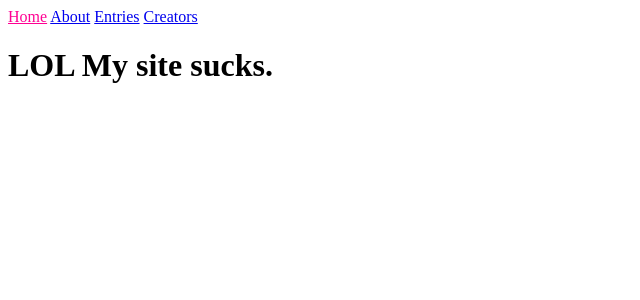
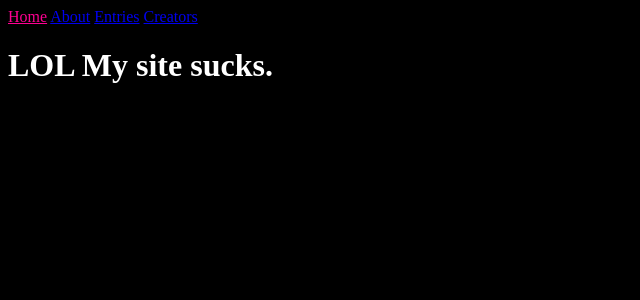
Before and after one commit to userx6/userx6.github.io, a Jekyll site: the page built from index.html, in a window 1280 px wide. Shown: the top 300 px of the page, without its empty margins (0-640 px from the left). Built offline with Jekyll 4.4.1, drawn with Linux system fonts in a browser that asks for light colours.

Commit message:
update colour in css

```diff
--- a/_sass/main.scss
+++ b/_sass/main.scss
@@ -1,3 +1,8 @@
 .current {
   color: #ff0092;
 }
+
+body {
+  background-color: #000000;
+  color: #ffffff;
+}
```
